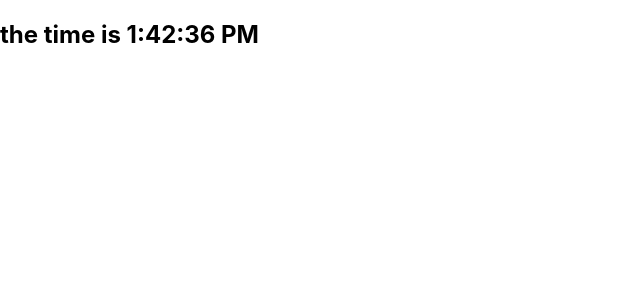
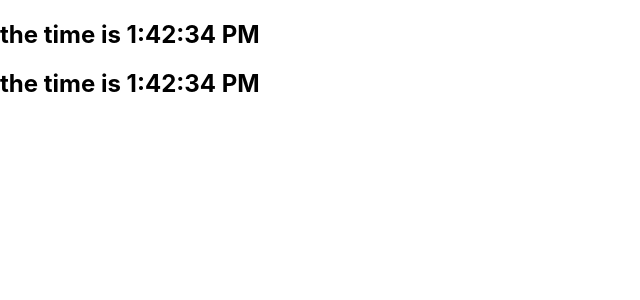
Before and after one commit to 18810392133/20190322react_study, a React (Create React App) app: page / in a window 1280 px wide. Shown: the top 300 px of the page, without its empty margins (0-640 px from the left). Built offline with nearby package versions, Linux system fonts and the light colour scheme.

Commit message:
5. State & 生命周期 数据是向下流动的

```diff
--- a/src/index.js
+++ b/src/index.js
@@ -3,6 +3,9 @@ import React from 'react';
 import ReactDOM from 'react-dom';
 import './index.css';
 import * as serviceWorker from './serviceWorker';
+function FormattedTime(props){
+    return <h2>the time is {props.date.toLocaleTimeString()}</h2>;
+}
 
 class Clock extends React.Component{
     constructor(props){
@@ -12,14 +15,8 @@ class Clock extends React.Component{
     componentDidMount() {
        setInterval(()=>this.setState({date:new Date()}),1000);
     }
-
     render() {
-        return <h2>the time is {this.state.date.toLocaleTimeString()}</h2>;
+        return (<div><h2>the time is {this.state.date.toLocaleTimeString()}</h2><FormattedTime date={this.state.date}/></div>);
     }
 }
-
-ReactDOM.render(<Clock/>,document.getElementById('root'));
-
-// If you want your app to work offline and load faster, you can change
-// unregister() to register() below. Note this comes with some pitfalls.
-// Learn more about service workers: https://bit.ly/CRA-PWA
+ReactDOM.render(<Clock />,document.getElementById('root'));
```
